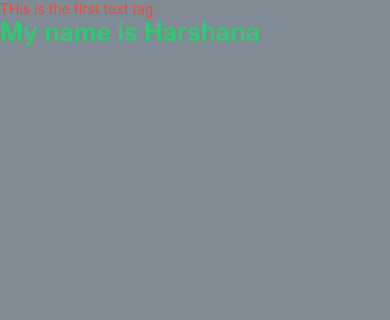
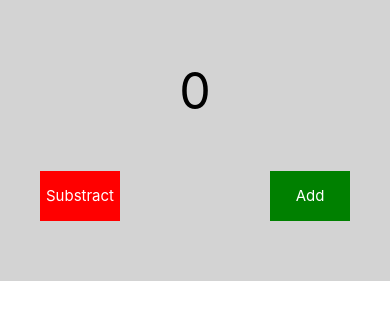
Before and after one commit to Harshana-Prabhath/First-React-Native-App, a React Native app: screen / in a window 390 px wide. Shown: the top 320 px of the page. Built offline with nearby package versions, Linux system fonts and the light colour scheme.

Commit message:
use state learned

```diff
--- a/App.tsx
+++ b/App.tsx
@@ -1,45 +1,78 @@
-
-import React from 'react';
+import React, { useState } from 'react';
 import TextComponent from './Components/TextComponent/TextComponent';
-
 import {
   SafeAreaView,
-
-Text,
-StyleSheet,
-Dimensions,
+  Text,
+  StyleSheet,
+  Dimensions,
+  View,
+  Button,
+  TouchableOpacity,
 } from 'react-native';
 
-
-
-
-
-const {height} = Dimensions.get('window');
-
+const { height, width } = Dimensions.get('window');
 
 function App(): React.JSX.Element {
-
-
-
+  const [value, setValue] = useState(0);
 
   return (
     <SafeAreaView style={style.containerStyle}>
-    <Text style={style.textColor}>THis is the first text tag</Text>
-    <TextComponent TextName="My name is Harshana" />
+      <View style={style.contentContainer}>
+        <Text style={style.valueStyle}>{value}</Text>
+        <View style={style.buttonView}>
+          <TouchableOpacity style={style.buttonSub} onPress={() => setValue(value - 1)}>
+            <Text style={style.textSubAdd}>Substract</Text>
+          </TouchableOpacity>
+          <TouchableOpacity style={style.buttonAdd} onPress={() => setValue(value + 1)}>
+            <Text style={style.textSubAdd}>Add</Text>
+          </TouchableOpacity>
+        </View>
+      </View>
     </SafeAreaView>
   );
 }
 
 const style = StyleSheet.create({
   containerStyle: {
-    backgroundColor: '#808b96',
     height: height,
+    width: width,
   },
-  textColor: {
-    color: '#e74c3c',
+  contentContainer: {
+    height: height / 3,
+    backgroundColor: '#D3D3D3',
+    justifyContent: 'center',
+    alignItems: 'center',
+  },
+  valueStyle: {
+    fontSize: 50,
+  },
+  buttonView: {
+    marginTop: 50,
+    paddingHorizontal: 40,
+    width: width,
+    flexDirection: 'row',
+    justifyContent: 'space-between',
+    gap: 50,
+  },
+  buttonAdd: {
+    backgroundColor: 'green',
+    width: 80,
+    height: 50,
+    justifyContent: 'center',
+    alignItems: 'center',
+  },
+  buttonSub: {
+    width: 80,
+    height: 50,
+    justifyContent: 'center',
+    alignItems: 'center',
+    backgroundColor: 'red',
+    fontSize: 80,
+  },
+  textSubAdd: {
+    fontSize: 15,
+    color: 'white',
   },
 });
 
-
-
 export default App;
--- a/Components/TextComponent/TextComponent.tsx
+++ b/Components/TextComponent/TextComponent.tsx
@@ -1,17 +1,21 @@
 import React from 'react';
-import { Text } from 'react-native';
+import { Alert, Text } from 'react-native';
 import TextComponentStyleSheet from './Stylesheets/TextComponentStyles';
 
+type Props = {
+  TextName?: string;
+};
 
-type Props = {
-TextName?: string,
-}
-
-
-const TextComponent = ({TextName}: Props)=>{
-return (
-<Text style={TextComponentStyleSheet.nameText}>{TextName ? `${TextName}` : 'This is a custom text'}</Text>
-);
+const TextComponent = ({ TextName }: Props) => {
+  return (
+    <Text
+      onPress={() => {
+        Alert.alert('The text is clicked');
+      }}
+      style={TextComponentStyleSheet.nameText}>
+      {TextName ? `${TextName}` : 'This is a custom text'}
+    </Text>
+  );
 };
 
 export default TextComponent;
```
Also changed, not shown: .prettierrc.js.
